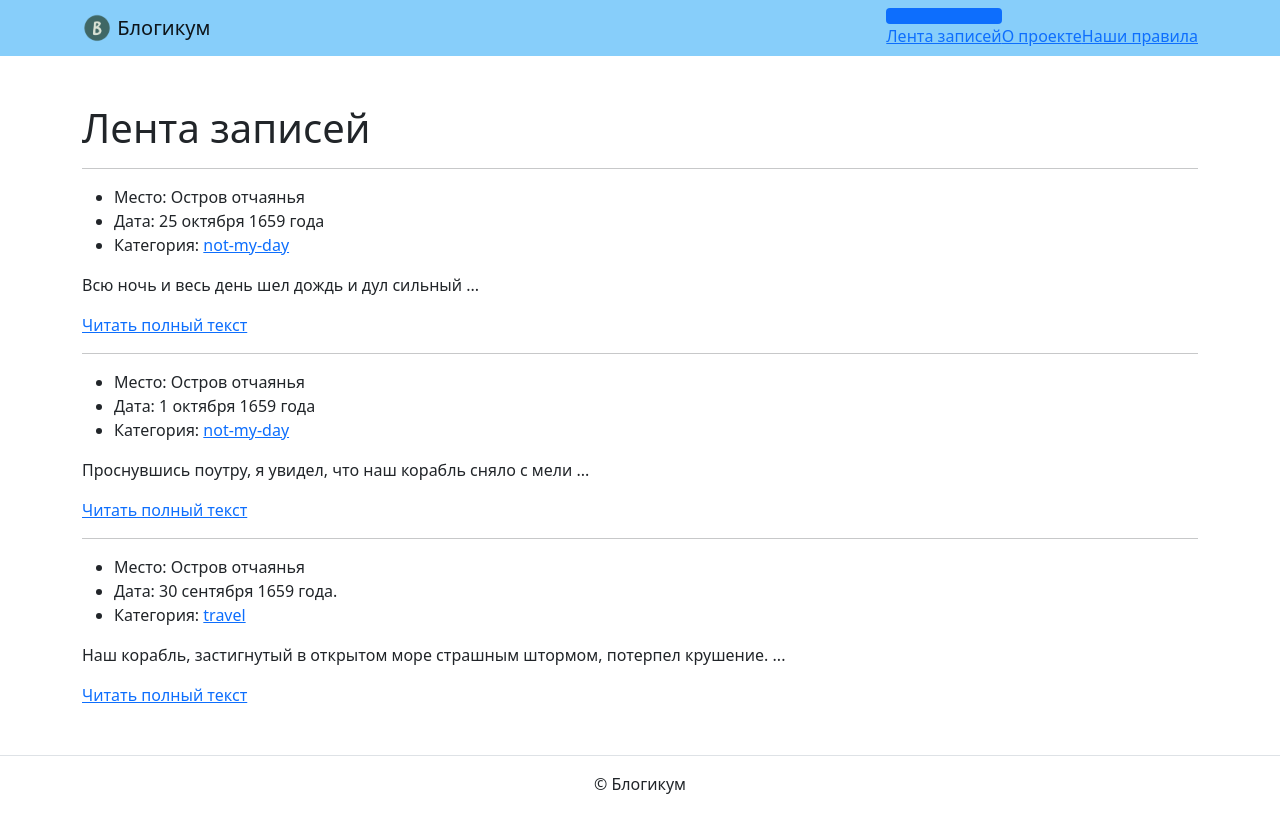
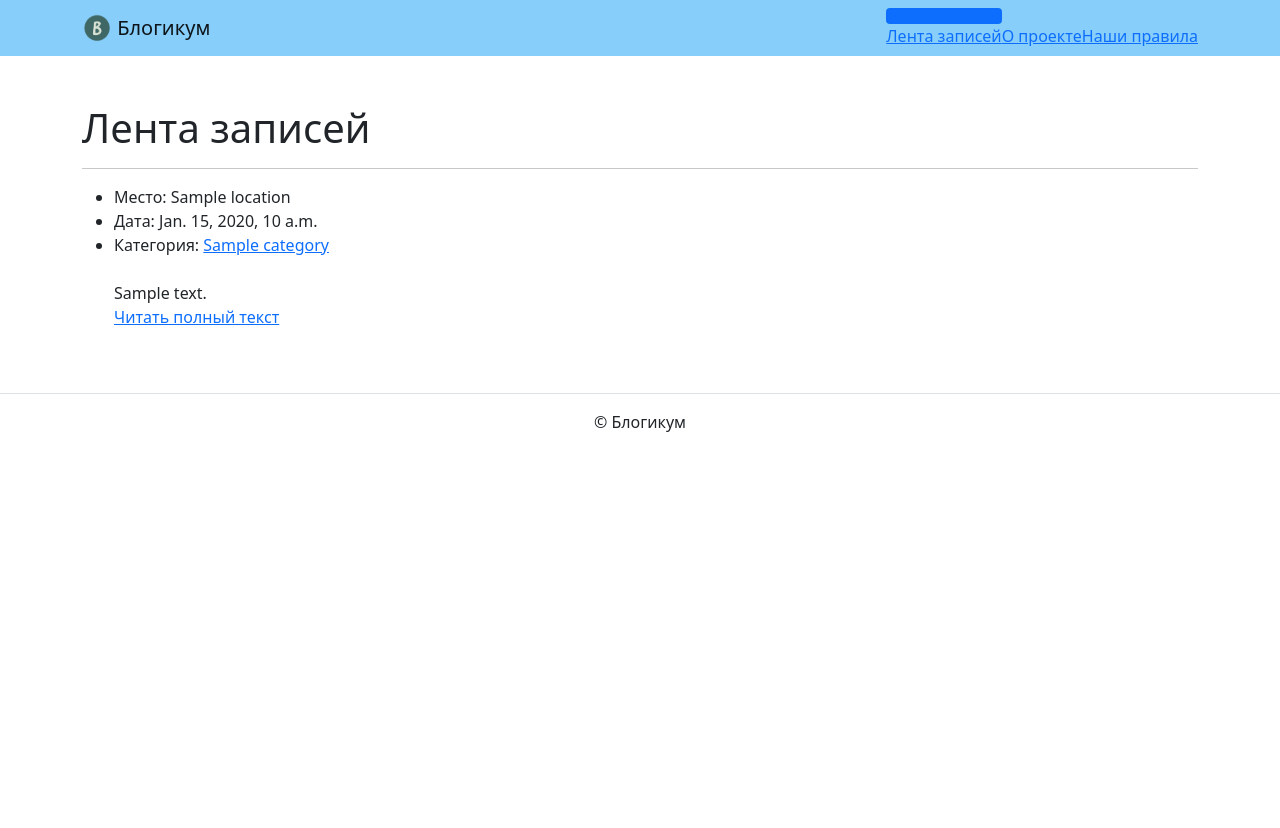
Before and after one commit to Och1ta/django_sprint1, a Django app: template blogicum/templates/blog/index.html in a window 1280 px wide. After the commit the page ends 432 px from the top, so only its background shows below. Run offline with Django 3.2, Linux system fonts and the light colour scheme; the template is opened without the code that fills it: most values are stand-ins (such as "Sample title", 1, 10 or a date in 2020); parts of the project's set-up code (start-up, migrations or seed data) failed here and were passed over; some libraries are stand-ins or nearby versions.

Commit message:
Realize show posts

```diff
--- a/blogicum/templates/blog/index.html
+++ b/blogicum/templates/blog/index.html
@@ -4,65 +4,30 @@
 {% endblock %}
 {% block content %}
   <main>
-      <div class="container py-5">
-        <h1>Лента записей</h1>
-        <!-- Перебираем в цикле все посты -->
-        <hr>
+    <div class="container py-5">
+      <h1>Лента записей</h1>
         <article>
+          <hr>
+          {% for product in index %}
           <ul>
-            <li>
-              Место: Остров отчаянья
+            <li>Место: {{ product.location }}</li>
+            <li>Дата: {{ product.date }}</li>
+            <li>Категория:
+              <a href="{% url 'blog:category_posts' product.category %}">
+                {{ product.category }}
+              </a>
             </li>
-            <li>
-              Дата: 25 октября 1659 года
-            </li>
-            <li>
-              Категория: <a href="not-my-day">not-my-day</a>
-            </li>
+            <br>
+            {{ product.text|truncatewords:10 }}
+            <br>
+            <a href="{% url 'blog:post_detail' product.id %}">
+              Читать полный текст
+            </a>
           </ul>
-          <!-- Первые 10 слов -->
-          <p>
-            Всю ночь и весь день шел дождь и дул сильный ...
-          </p>
-          <a href="detail.html">Читать полный текст</a>
-        </article>
-        <hr>
-        <article>
-          <ul>
-            <li>
-              Место: Остров отчаянья
-            </li>
-            <li>
-              Дата: 1 октября 1659 года
-            </li>
-            <li>
-              Категория: <a href="not-my-day">not-my-day</a>
-            </li>
-          </ul>
-          <!-- Первые 10 слов -->
-          <p>
-            Проснувшись поутру, я увидел, что наш корабль сняло с мели ...
-          </p>
-          <a href="detail.html">Читать полный текст</a>
-        </article>
-        <hr>
-        <article>
-          <ul>
-            <li>
-              Место: Остров отчаянья
-            </li>
-            <li>
-              Дата: 30 сентября 1659 года.
-            </li>
-            <li>
-              Категория: <a href="travel">travel</a>
-            </li>
-          </ul>
-          <!-- Первые 10 слов -->
-          <p>
-            Наш корабль, застигнутый в открытом море страшным штормом, потерпел крушение. ...
-          </p>
-          <a href="detail.html">Читать полный текст</a>
+          {% if forloop.revcounter0 %}
+          <hr>
+          {% endif %}
+          {% endfor %}
         </article>
       </div>
     </main>
```
